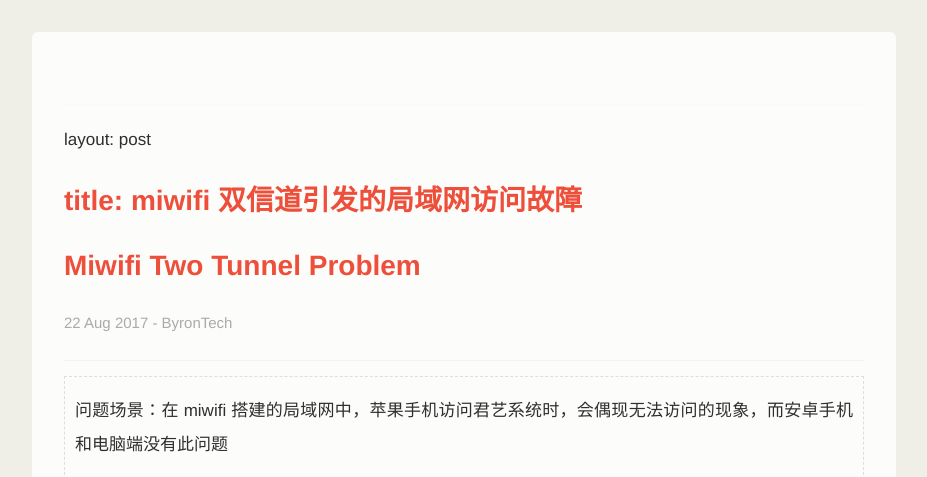
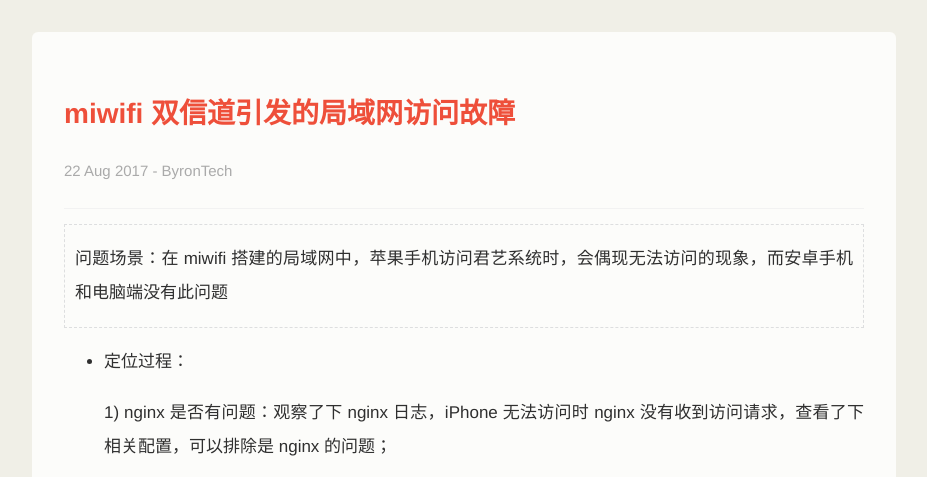
Before and after one commit to byron90/byron90.github.io, a Jekyll site: the page built from _posts/2017/2017-08-22-miwifi-two-tunnel-problem.md, in a window 1280 px wide. Shown: the top 477 px of the page, without its empty margins (176-1103 px from the left). Built offline with Jekyll 4.4.1, drawn with Linux system fonts in a browser that asks for light colours; our own code applies the rules of GitHub Pages for plain Markdown files; some of the changed text lies outside the part shown; grey boxes are pictures that could not be loaded.

Commit message:
update: layout bugfix

```diff
--- a/_posts/2017/2017-08-22-miwifi-two-tunnel-problem.md
+++ b/_posts/2017/2017-08-22-miwifi-two-tunnel-problem.md
@@ -1,6 +1,8 @@
 ---
 layout: post
-## title: miwifi 双信道引发的局域网访问故障
+title: miwifi 双信道引发的局域网访问故障
+---
+
 
 {{ page.title }}
 ================
@@ -9,12 +11,18 @@
 > 问题场景：在 miwifi 搭建的局域网中，苹果手机访问君艺系统时，会偶现无法访问的现象，而安卓手机和电脑端没有此问题
 
 * 定位过程：
+
 	1) nginx 是否有问题：观察了下 nginx 日志，iPhone 无法访问时 nginx 没有收到访问请求，查看了下相关配置，可以排除是 nginx 的问题；
+
 	2) miwifi 是否有问题：miwifi 没有办法查看日志 ，有个上传日志的选项，但是是给小米工程师看的，蛋疼了。后台也只有笼统的曲线，而且数据也不及时更新，这个方向只能挂起；
+
 	3) Raspberry Pi 是否有问题：在树莓派上用 `tcpdump` 抓包，发现三次握手阶段就失败了，有很多 tcp 重传包：
+
 	![][image-1]
 	这就解释了为什么 nginx 没有访问日志的现象了，但还不能进一步确定是不是 Raspberry Pi 的问题，无从查起；
+
 	4) 反思了下，在 iPhone 无法访问君艺系统，也就是 Raspberry Pi 时，iPhone 访问外网是没有问题的，因此，问题很有可能出在了局域网中 iPhone 到 Raspberr Pi 这一段物理链路上，因此还要回到 miwifi ，查看不能访问时，iPhone 和 Raspberry Pi 的连接状态有啥异常；
+
 	5) 在 miwifi 的 App 上，发现一个不同点：无法访问时，iPhone 是 5G 信道接入，而 Raspberry Pi 是 2.4G 信道接入，出现这个现象是因为 miwifi 开启了“双频合一”功能，而 iPhone 会自动选择 5G 信道接入。
 	![][image-2]
 	这就造成了 iPhone 与 Raspberry Pi 不在同一个信道上，miwifi ，也有可能是 iOS  没有彻底地实现这两种链路的互通（具体是谁的问题，找个 Android 机做参照测试就知道了），导致了 tcp 协议层面上的丢包重传；
```
